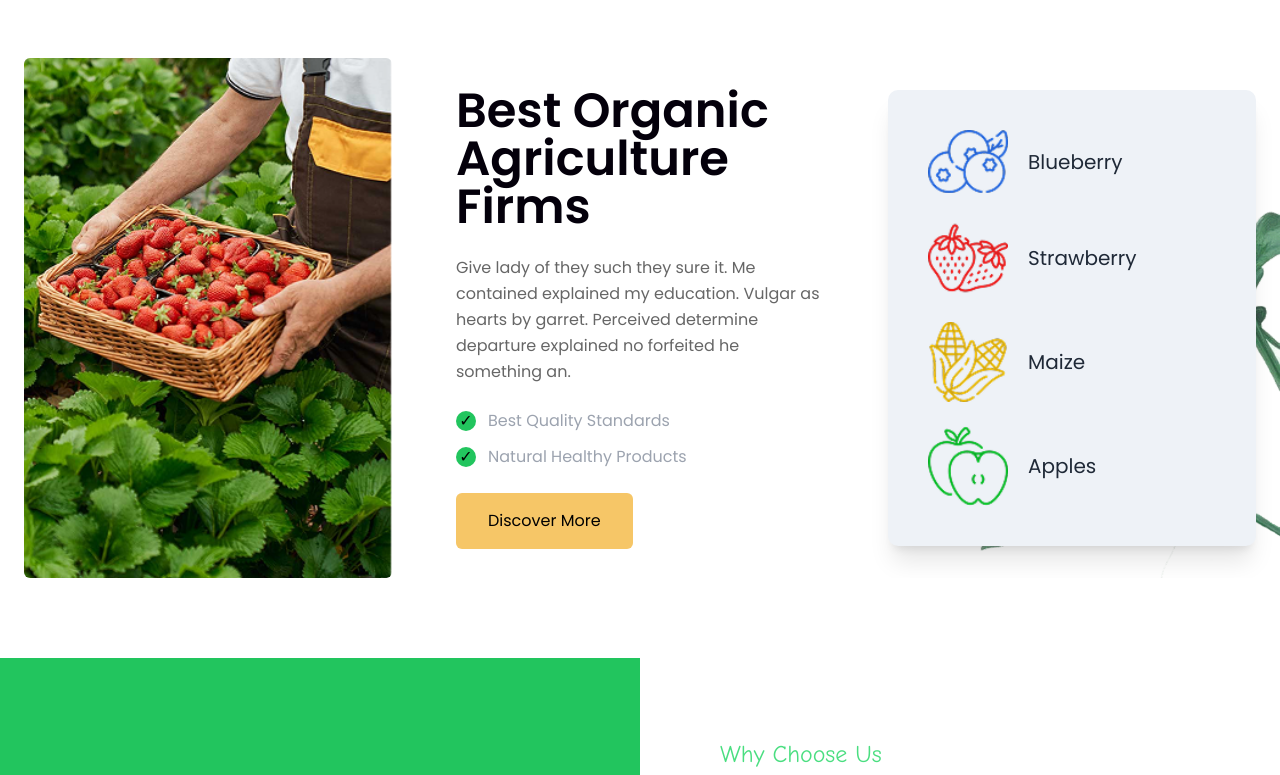
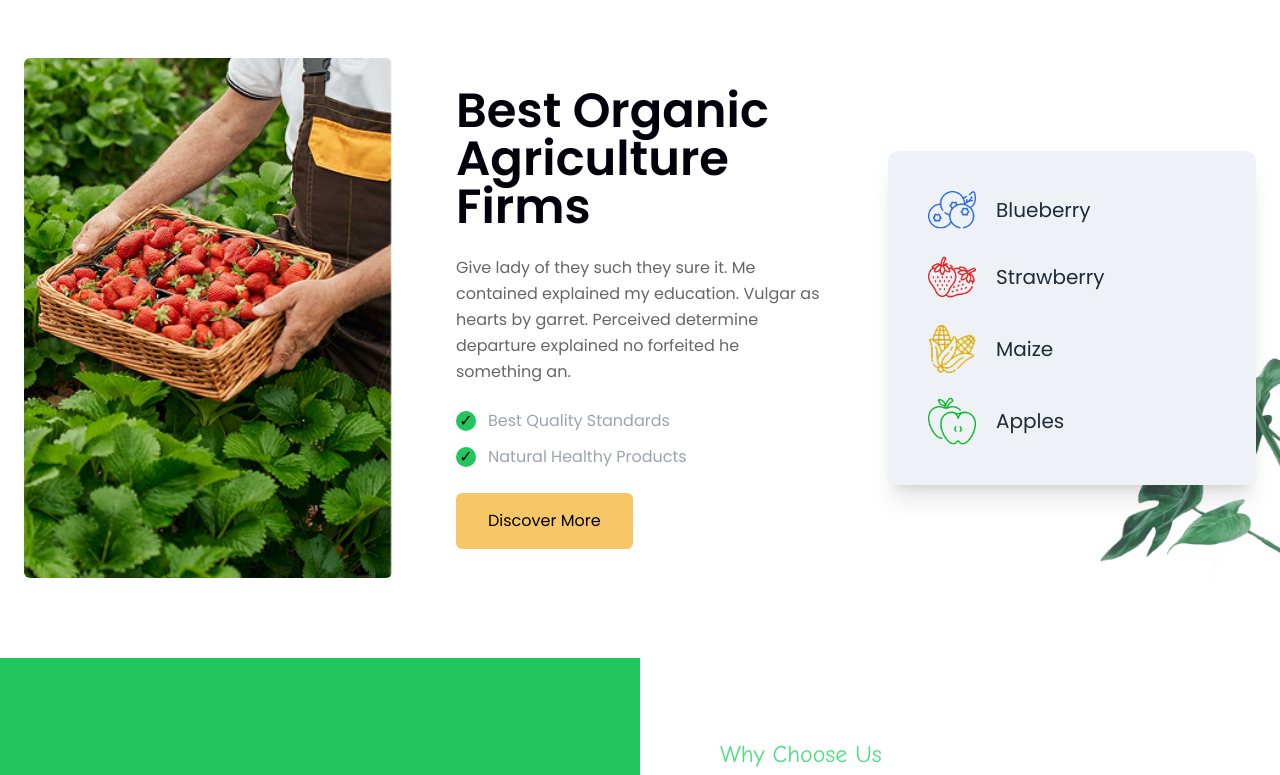
Before and after one commit to Qamrul-Hassan/Agrios, a plain HTML site: page index.html in a window 1280 px wide. Shown: the part 742-1517 px from the top of the page. Drawn offline with nearby package versions, Linux system fonts and the light colour scheme; a web font is replaced by a local one.

Commit message:
3 section left bg image adjust

```diff
--- a/index.html
+++ b/index.html
@@ -143,7 +143,7 @@
 <section
   class="relative overflow-hidden my-20 py-22 bg-white
          bg-no-repeat bg-right-bottom"
-  style="background-image: url('./images/leaf.png'); background-size: 2000px;"
+  style="background-image: url('./images/leaf.png'); background-size: 1200px;"
 >
 
   <div class="max-w-7xl mx-auto px-6 grid lg:grid-cols-3 gap-16 items-center relative z-10">
@@ -199,19 +199,19 @@
 
         <ul class="space-y-6">
           <li class="flex items-center gap-5">
-            <img src="./images/blueberry.png" class="w-20" alt="">
+            <img src="./images/blueberry.png" class="w-12" alt="">
             <span class="text-xl text-gray-800 font-medium">Blueberry</span>
           </li>
           <li class="flex items-center gap-5">
-            <img src="./images/strawberry.png" class="w-20" alt="">
+            <img src="./images/strawberry.png" class="w-12" alt="">
             <span class="text-xl text-gray-800 font-medium">Strawberry</span>
           </li>
           <li class="flex items-center gap-5">
-            <img src="./images/maize.png" class="w-20" alt="">
+            <img src="./images/maize.png" class="w-12" alt="">
             <span class="text-xl text-gray-800 font-medium">Maize</span>
           </li>
           <li class="flex items-center gap-5">
-            <img src="./images/apple.png" class="w-20" alt="">
+            <img src="./images/apple.png" class="w-12" alt="">
             <span class="text-xl text-gray-800 font-medium">Apples</span>
           </li>
         </ul>
```
